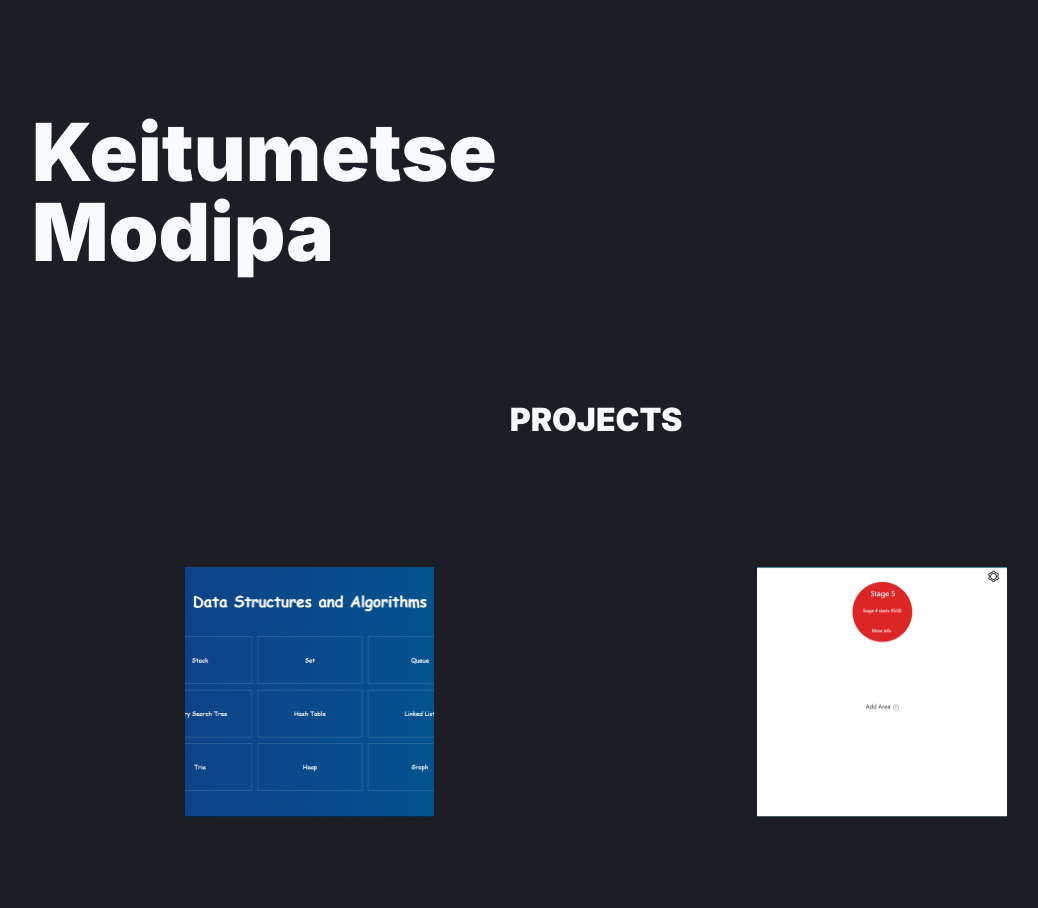
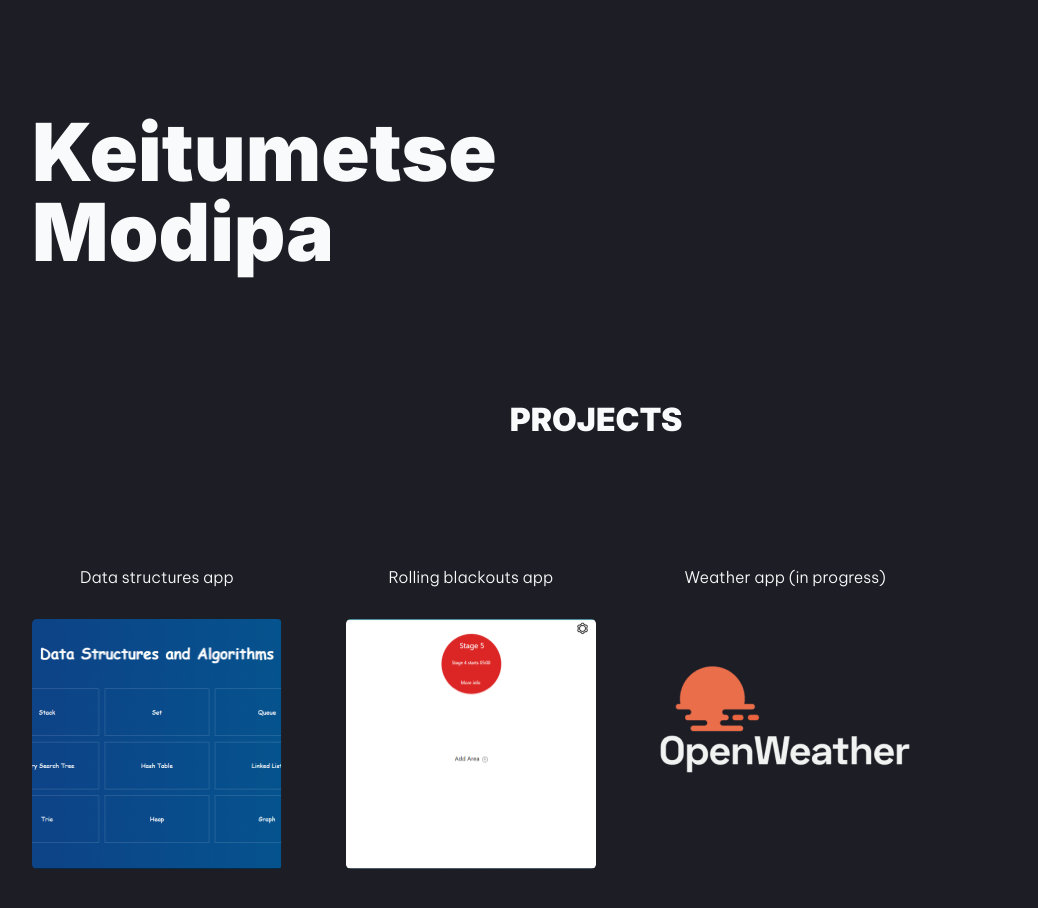
Before and after one commit to Keitumtse14/keitumetse_modipa, a Next.js app: page / in a window 1280 px wide. Shown: the top 908 px of the page, without its empty margins (44-1082 px from the left). Built offline with nearby package versions, Linux system fonts and the light colour scheme.

Commit message:
Weather App Placeholder

```diff
--- a/pages/index.tsx
+++ b/pages/index.tsx
@@ -2,6 +2,7 @@ import Head from "next/head";
 import Image from "next/image";
 import DSA_App from "public/Data-structures-App-Image.png";
 import Eskom_App from "public/Eskom-App-Image.png";
+import Weather_App from "public/Weather_App.png";
 
 export default function Home() {
   return (
@@ -18,8 +19,18 @@ export default function Home() {
       <section className="projects">
         <h2 >PROJECTS</h2>
         <div className="projects-container">
-          <a href="https://dsa-app-tau.vercel.app/" target="_blank" rel="noreferrer noopener"> <Image src={DSA_App} alt="Thumnail of DSA-App" width="250" height="250" /></a>
-          <a href="https://github.com/Keitumtse14/proxy" target="_blank" rel="noreferrer noopener"> <Image src={Eskom_App} alt="Thumnail of Rolling blackouts app" width="250" height="250" /></a>
+          <div>
+            <div className="Data-structures-tooltip">Data structures app</div>
+            <a href="https://dsa-app-tau.vercel.app/" target="_blank" rel="noreferrer noopener"> <Image src={DSA_App} alt="Thumbnail of DSA-App" width="250" height="250" /></a>
+          </div>
+          <div>
+            <div className="Rolling-blackouts-tooltip ">Rolling blackouts app</div>
+            <a href="https://github.com/Keitumtse14/proxy" target="_blank" rel="noreferrer noopener"> <Image src={Eskom_App} alt="Thumbnail of Rolling blackouts app" width="250" height="250" /></a>
+          </div>
+          <div>
+            <div className=" ">Weather app (in progress) </div>
+            <a href="https://dsa-app-tau.vercel.app/" target="_blank" rel="noreferrer noopener"> <Image src={Weather_App} alt="Thumbnail of Weather App" width="250" height="250" /></a>
+          </div>
         </div>
       </section>
     </div>
--- a/styles/global.scss
+++ b/styles/global.scss
@@ -25,6 +25,8 @@ body {
 img {
   aspect-ratio: 1/1;
   display: block;
+  border-radius: .3rem;
+  margin-top: clamp(.5rem, 1rem + 5vw, 2rem);
 }
 
 h1 {
@@ -62,34 +64,40 @@ p {
 
 .projects-container {
   display: flex;
-  flex-direction: column;
-  gap: 2rem;
+  gap: clamp(2rem, 2rem + 5vw, 4rem);
   margin-bottom: 10em;
   overflow-x: scroll;
   white-space: pre-line;
-  -ms-overflow-style: none; /* IE and Edge */
-  scrollbar-width: none; /* Firefox */
+  -ms-overflow-style: none;
+  /* IE and Edge */
+  scrollbar-width: none;
+
+  /* Firefox */
   & ::-webkit-scrollbar {
     display: none;
   }
-  & a {
-    margin-inline: auto;
+
+  & div {
+    text-align: center;
+    place-self: center;
   }
+
 }
 
 @media (min-width: 650px) {
   .projects-container {
     display: flex;
-    flex-direction: row;
-    justify-content: space-evenly;
-    gap: 1em;
-    margin-bottom: 10em;
+    margin-bottom: 10rem;
     overflow-x: scroll;
     white-space: pre-line;
+
     &::-webkit-scrollbar {
       display: none;
     }
-    -ms-overflow-style: none; /* IE and Edge */
-    scrollbar-width: none; /* Firefox */
+
+    -ms-overflow-style: none;
+    /* IE and Edge */
+    scrollbar-width: none;
+    /* Firefox */
   }
 }
```
Also changed, not shown: public/Weather_App.png (added).
